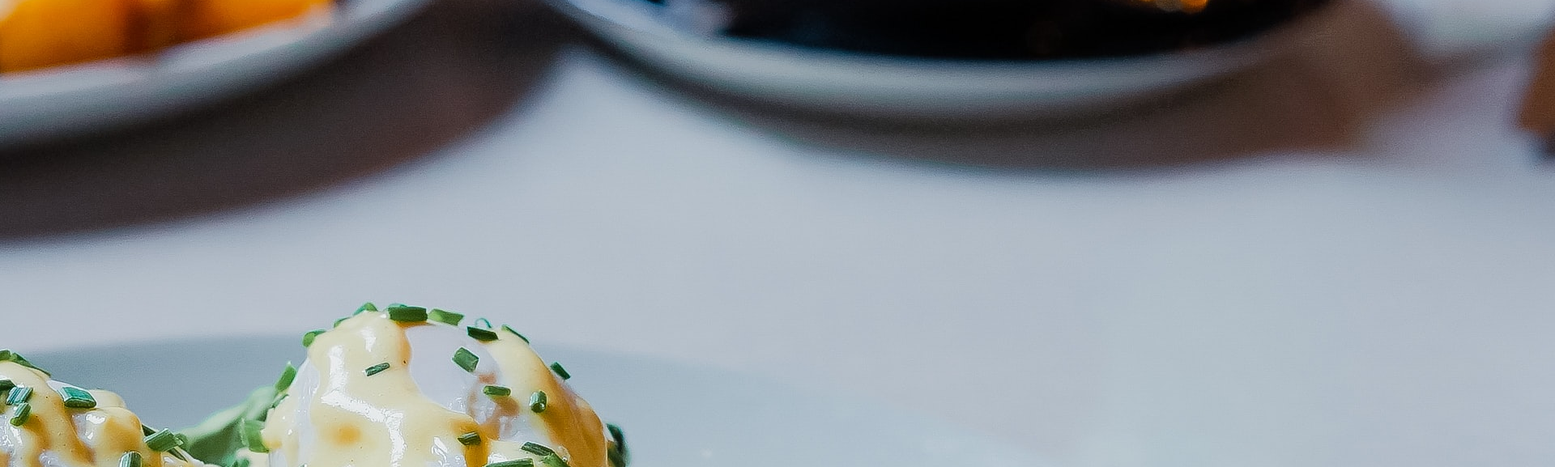
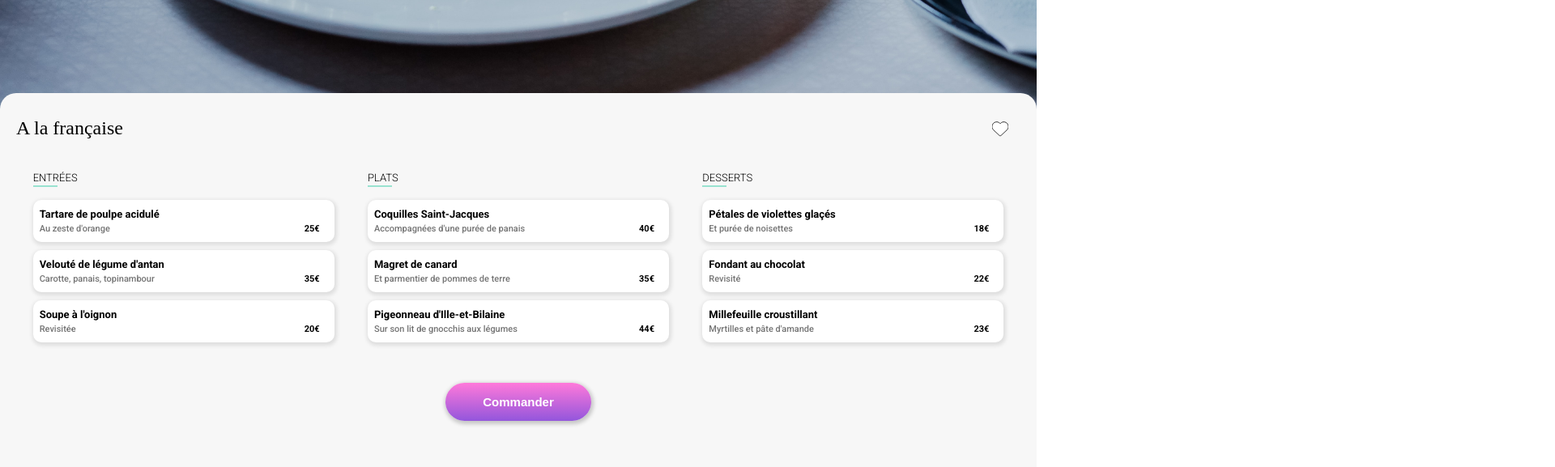
Before and after one commit to Peallyz/Projet2_OhMyFood, a website: page pages/a_la_francaise.html in a window 1280 px wide. Shown: the part 770-1347 px from the top of the page at 81% size, 1920 px wide, since content can reach past the window. Drawn offline with nearby package versions, Linux system fonts and the light colour scheme; files that its build step writes are made by us from their sources; a web font is replaced by a local one.

Commit message:
style : pages done, missing animation and large screen

```diff
--- a/styles/scss/main/_main.scss
+++ b/styles/scss/main/_main.scss
@@ -1,2 +1,4 @@
 @import "./index/index";
 @import "./component/button";
+@import "./component/heart";
+@import "./pages/pages";
--- /dev/null
+++ b/styles/scss/main/component/_heart.scss
@@ -0,0 +1,16 @@
+main{
+    .heart {
+    width: 2rem;
+    height: 2rem;
+    margin-right: 15px;
+    fill: white;
+    stroke-width: 20px;
+    stroke: black;
+    transition: fill 0.2s ease;
+    cursor: pointer;
+    :hover {
+        fill: $primary;
+        stroke: $primary;
+    }
+}
+}
--- a/styles/scss/main/index/_restaurant.scss
+++ b/styles/scss/main/index/_restaurant.scss
@@ -45,22 +45,8 @@
                     font-weight: 200px;
                 }
             }
-            svg {
-                width: 2rem;
-                margin-right: 15px;
-                fill: white;
-                stroke-width: 20px;
-                stroke: black;
-                transition: fill 0.2s ease;
-
-                :hover {
-                    fill: $primary;
-                    stroke: $primary;
-                }
-            }
         }
     }
-
     .restaurant__card--1 {
         img {
             transform: translateY(-55px);
--- a/styles/scss/main/pages/_pages.scss
+++ b/styles/scss/main/pages/_pages.scss
@@ -0,0 +1,97 @@
+.page{
+    background: #f7f7f7;
+    .thumbnail{
+        img{
+            width: 100%;
+        }
+    }
+    .title{
+        width: 100%;
+    }
+    .entree,.plats,.dessert{
+        width: 30%;
+        min-width: 360px;
+        @media screen and (min-width:780px) {
+
+            }
+    }
+}
+
+.page{
+    .carte{
+        display: flex;
+        flex-direction: column;
+        align-items: center;
+        padding: 30px 20px;
+        border-top-left-radius:20px;
+        border-top-right-radius:20px;
+        background: #f7f7f7;
+        position: relative;
+        bottom:30px;
+        @media screen and (min-width:780px) {
+        flex-direction: row;
+        flex-wrap: wrap;
+        justify-content: space-around;
+        }
+        h2{
+            font-size: 1.3rem;
+            font-weight: 300;
+            text-transform: uppercase;
+            position: relative;
+            &::after{
+                content: "";
+                width: 30px;
+                height: 2px;
+                position: absolute;
+                background: $tertiary;
+                left: 0;
+                bottom: -4px;
+            }
+        }
+        .title{
+            display: flex;
+            justify-content: space-between;
+            align-items: center;
+            h1{
+                font-size: 2.4rem;
+                font-family: "Shrikhand", 'Times New Roman', Times, serif;
+                font-weight: 400;
+            }
+        }
+
+        .card{
+            width: 100%;
+            background: white;
+            border-radius: 10px;
+            padding: 8px;
+            display: flex;
+            flex-direction: column;
+            justify-content: space-between;
+            box-shadow: 1px 2px 5px 2px rgba(#000000, $alpha: 0.1);
+            margin-bottom: 10px;
+            cursor: pointer;
+            h3{
+                font-size: 1.3rem;
+                margin: 2px 0;
+            }
+            .details{
+                margin: 2px 0;
+                display: flex;
+                justify-content: space-between;
+                font-size: 1.1rem;
+                & p:first-of-type{
+                    font-weight: 500;
+                    color: #747474;
+                }
+                & p:last-of-type{
+                    font-weight: 700;
+                    margin-right: 10px;
+                }
+            }
+        }
+    }
+    button{
+        min-width: 180px;
+        margin: 40px 30% 0 ;
+    }
+}
```
Also changed, not shown: styles/scss/_global.scss (line endings or trailing spaces).
